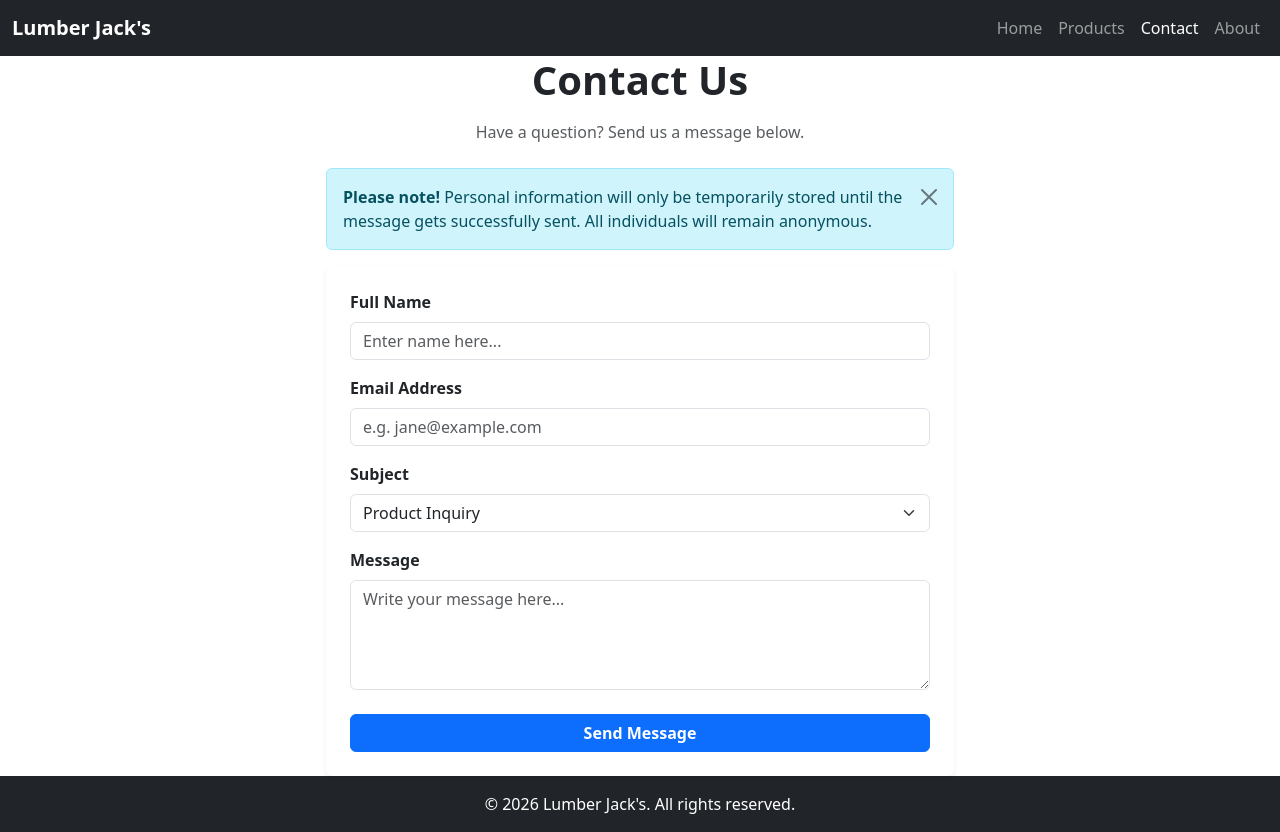
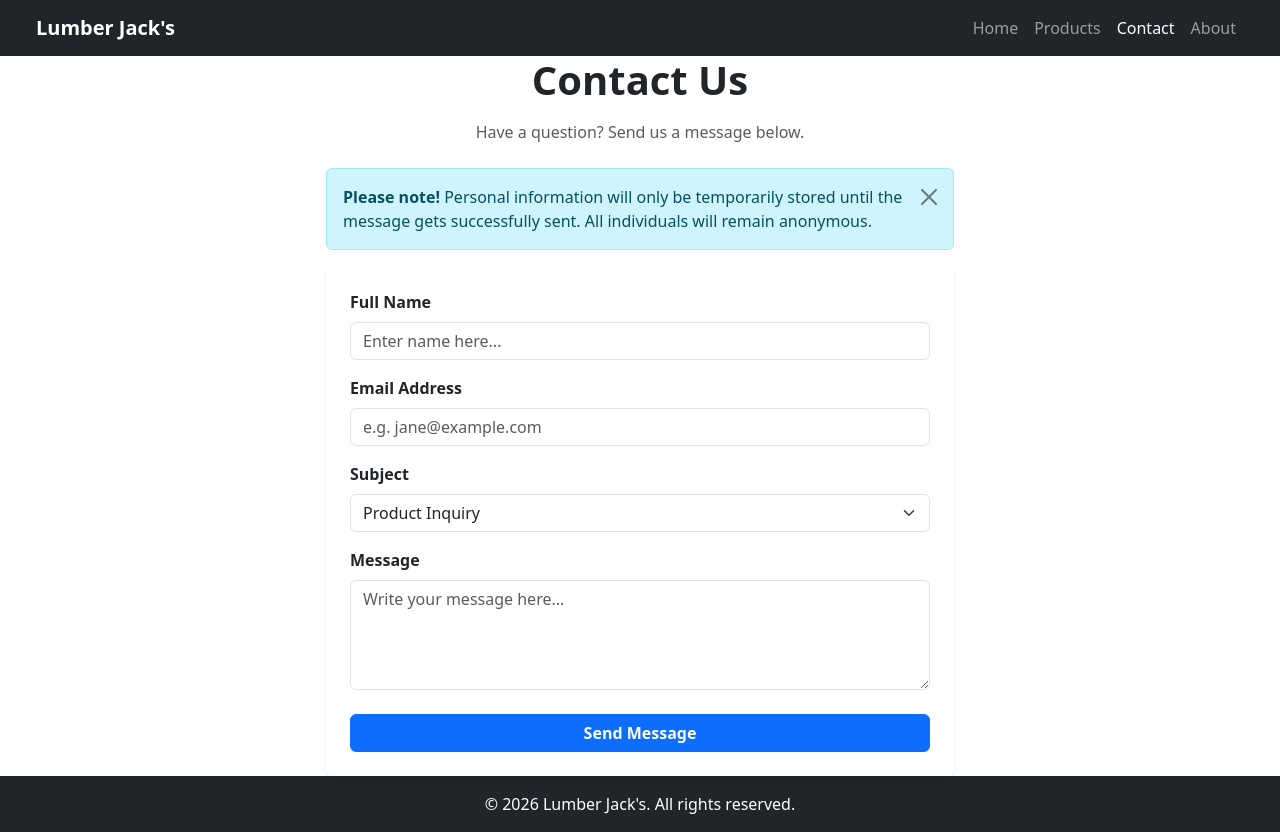
Before and after one commit to MoShaMar0327/Bootstrap-Exercise-4, a plain HTML site: page contact.html in a window 1280 px wide. Drawn offline with nearby package versions, Linux system fonts and the light colour scheme.

Commit message:
Fixed logo misalignment on the left side of navigation bar

```diff
--- a/contact.html
+++ b/contact.html
@@ -8,7 +8,7 @@
   <script src="https://cdn.jsdelivr.net/npm/bootstrap@5.3.8/dist/js/bootstrap.bundle.min.js"></script>
 </head>
 <body class="d-flex flex-column min-vh-100">
-<nav class="navbar navbar-expand-sm bg-dark navbar-dark">
+<nav class="navbar navbar-expand-sm bg-dark navbar-dark px-4">
   <div class="container-fluid">
     <a class="navbar-brand fw-bold" href="index.html">Lumber Jack's</a>
     <ul class="navbar-nav">
```
